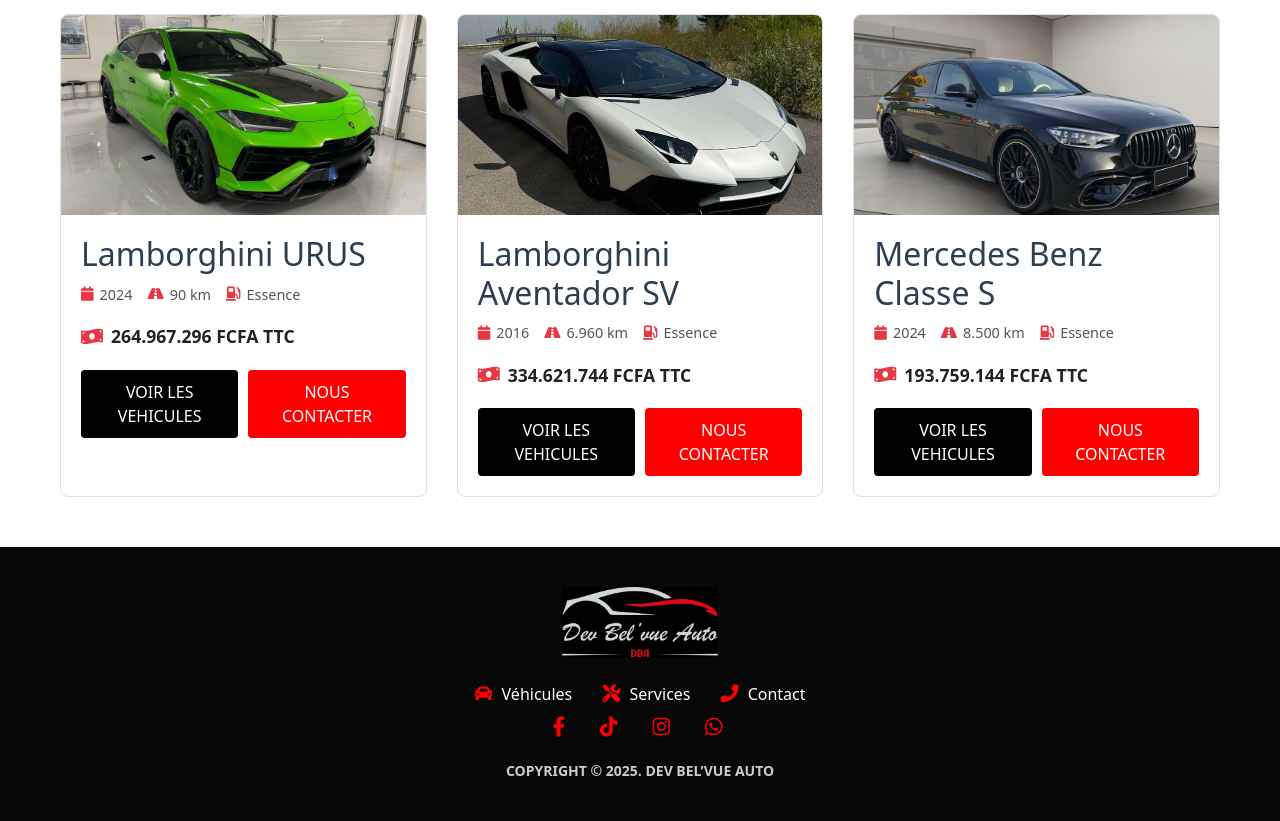
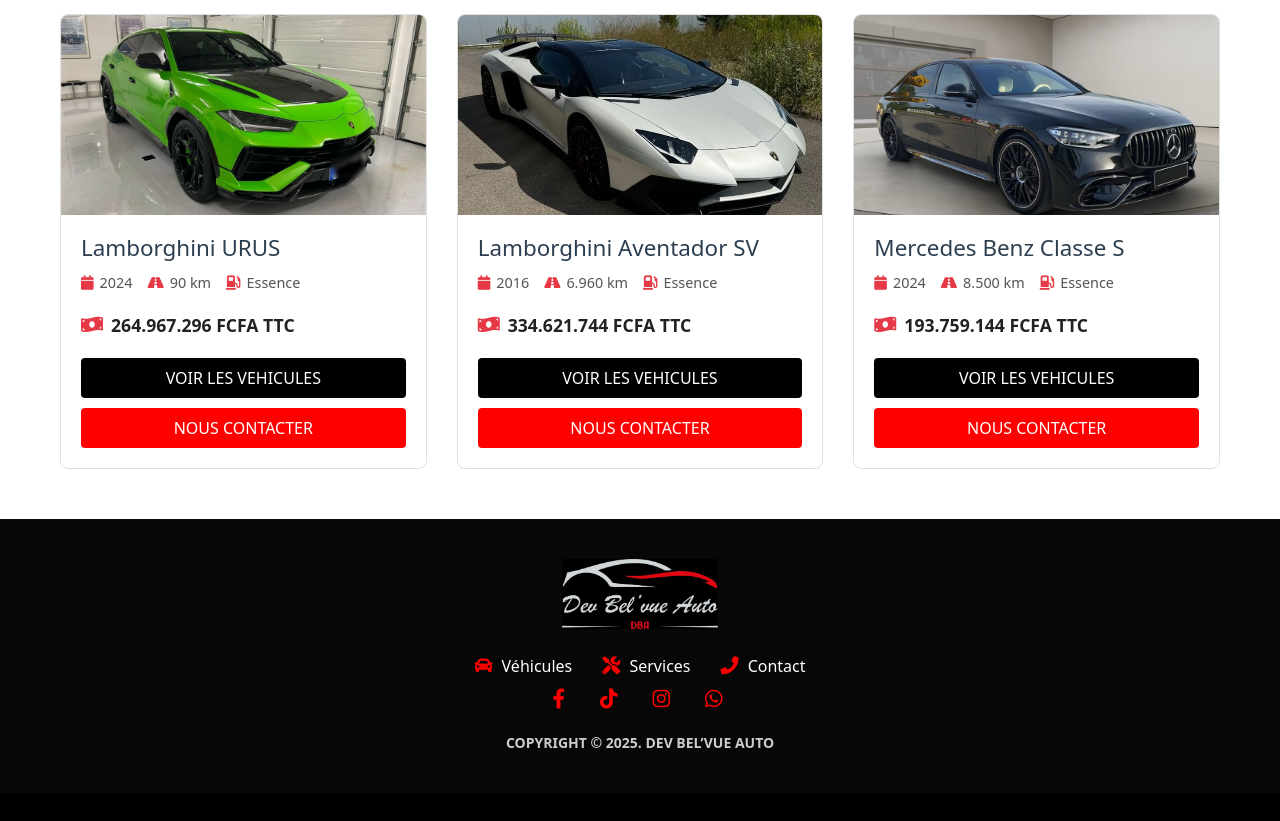
Before and after one commit to ousmane831/Project_DevBelVueAuto, a Django app: page / in a window 1280 px wide. Shown: the part 854-1675 px from the top of the page. After the commit the page ends 1602 px from the top, so only its background shows below. Run offline with Django 5.2, Linux system fonts and the light colour scheme.

Commit message:
Ajustement du CSS

```diff
--- a/frontend/static/frontend/banner.css
+++ b/frontend/static/frontend/banner.css
@@ -119,6 +119,7 @@
   .vehicle-info h2 {
     margin: 0 0 10px 0;
     color: #2c3e50;
+    font-size: 1.4rem;
   }
 
   .vehicle-specs {
@@ -141,7 +142,7 @@
 
   .details-btn {
     display: inline-block;
-    padding: 10px 20px;
+    padding: 8px 16px;
     background-color:black;
     color: white;
     text-decoration: none;
@@ -151,7 +152,7 @@
 
   .btn-contact {
     display: inline-block;
-    padding: 10px 20px;
+    padding: 8px 16px;
     background-color:red;
     color: white;
     text-decoration: none;
@@ -212,6 +213,6 @@
 
 .button-row .details-btn,
 .button-row .btn-contact {
-  flex: 1 1 48%;
+  flex: 1 0 auto;
   text-align: center;
 }
```
